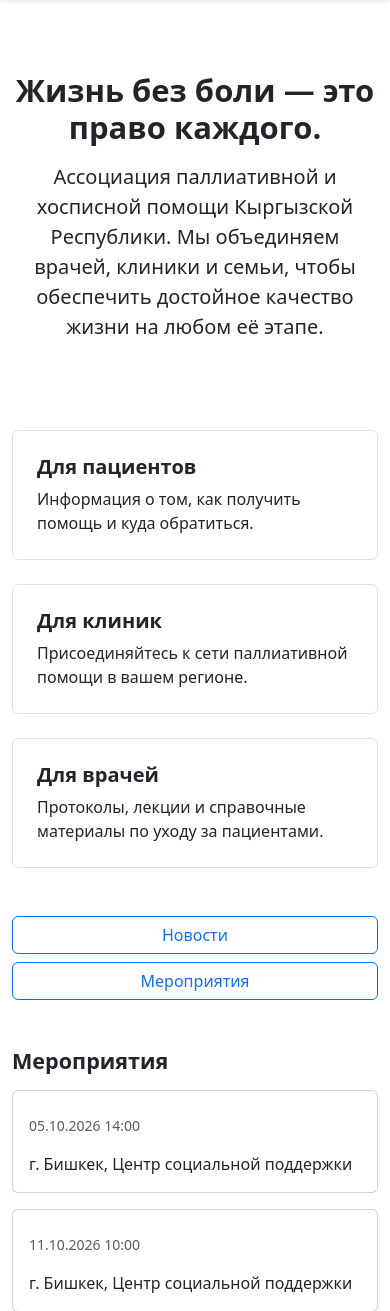
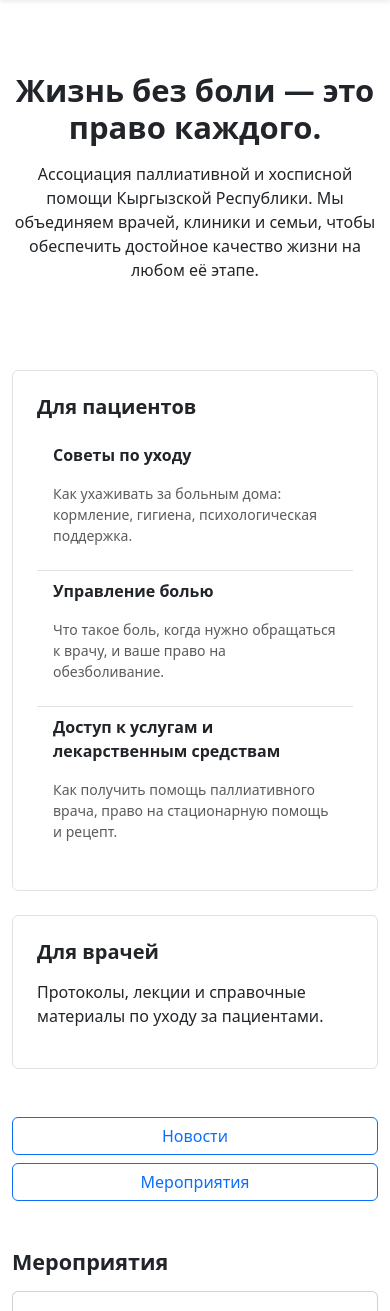
Before and after one commit to ramazantoichuev/palliativ, a Django app: page / in a window 390 px wide. Shown: the part 77-1388 px from the top of the page. Run offline with Django 5.2, Linux system fonts and the light colour scheme; data comes from the database, SQL or seed files in the repository; data that the repository does not hold is empty; parts of the project's set-up code (start-up, migrations or seed data) failed here and were passed over; some libraries are stand-ins or nearby versions.

Commit message:
Ticket 83: убрать «Для клиник», сделать карточки кликабельными, EditableTextBlock для главной и «О нас»

```diff
--- a/resources/models/resources.py
+++ b/resources/models/resources.py
@@ -29,6 +29,7 @@ class Resource(models.Model):
         ("npa", _("НПА (Нормативно-правовые акты)")),
         ("care_feeding", _("Уход и кормление")),
         ("psychologist_tips", _("Советы психолога")),
+        ("pain_management", _("Управление болью")),
         ("meds_rights", _("Лекарства и права пациента")),
         ("social_support", _("Соцподдержка")),
     ]
--- a/templates/main/home.html
+++ b/templates/main/home.html
@@ -1,38 +1,66 @@
 {% extends 'base.html' %}
-{% load i18n %}
+{% load i18n static %}
+{% load text_blocks %}
 
 {% block title %}{% translate "Главная — Паллиатив.kg" %}{% endblock %}
 
 {% block content %}
     <section class="text-center py-5">
-        <h1 class="display-5 fw-bold">{% translate "Жизнь без боли — это право каждого." %}</h1>
+        <h1 class="display-5 fw-bold">
+            {% get_text_block "home_hero_title" fallback=_("Жизнь без боли — это право каждого.") %}
+        </h1>
         <p class="lead col-lg-8 mx-auto mt-3">
-            {% blocktranslate %}
-            Ассоциация паллиативной и хосписной помощи Кыргызской Республики.
-            Мы объединяем врачей, клиники и семьи, чтобы обеспечить достойное
-            качество жизни на любом её этапе.
-             {% endblocktranslate %}
+            {% get_text_block "home_hero_subtitle" fallback=_("Ассоциация паллиативной и хосписной помощи Кыргызской Республики. Мы объединяем врачей, клиники и семьи, чтобы обеспечить достойное качество жизни на любом её этапе.") %}
         </p>
     </section>
 
     <section class="row g-4 py-4">
-        <div class="col-md-4">
+        <div class="col-md-6">
             <div class="p-4 border rounded h-100">
-                <h5 class="fw-bold">{% translate "Для пациентов" %}</h5>
-                <p class="mb-0">{% translate "Информация о том, как получить помощь и куда обратиться." %}</p>
+                <h5 class="fw-bold">
+                    {% get_text_block "home_card_patients_title" fallback=_("Для пациентов") %}
+                </h5>
+                <div class="list-group list-group-flush">
+                    <a href="{% url 'resources:resource_list' %}?audience=caregiver"
+                       class="list-group-item list-group-item-action">
+                        <div class="fw-semibold">
+                            {% get_text_block "home_card_care_tips_title" fallback=_("Советы по уходу") %}
+                        </div>
+                        <small class="text-muted">
+                            {% get_text_block "home_card_care_tips_desc" fallback=_("Как ухаживать за больным дома: кормление, гигиена, психологическая поддержка.") %}
+                        </small>
+                    </a>
+                    <a href="{% url 'resources:resource_list' %}?audience=caregiver&subcategory=pain_management"
+                       class="list-group-item list-group-item-action">
+                        <div class="fw-semibold">
+                            {% get_text_block "home_card_pain_management_title" fallback=_("Управление болью") %}
+                        </div>
+                        <small class="text-muted">
+                            {% get_text_block "home_card_pain_management_desc" fallback=_("Что такое боль, когда нужно обращаться к врачу, и ваше право на обезболивание.") %}
+                        </small>
+                    </a>
+                    <a href="{% url 'resources:resource_list' %}?audience=caregiver&subcategory=meds_rights"
+                       class="list-group-item list-group-item-action">
+                        <div class="fw-semibold">
+                            {% get_text_block "home_card_meds_access_title" fallback=_("Доступ к услугам и лекарственным средствам") %}
+                        </div>
+                        <small class="text-muted">
+                            {% get_text_block "home_card_meds_access_desc" fallback=_("Как получить помощь паллиативного врача, право на стационарную помощь и рецепт.") %}
+                        </small>
+                    </a>
+                </div>
             </div>
         </div>
-        <div class="col-md-4">
-            <div class="p-4 border rounded h-100">
-                <h5 class="fw-bold">{% translate 'Для клиник' %}</h5>
-                <p class="mb-0">{% translate 'Присоединяйтесь к сети паллиативной помощи в вашем регионе.' %}</p>
-            </div>
-        </div>
-        <div class="col-md-4">
-            <div class="p-4 border rounded h-100">
-                <h5 class="fw-bold">{% translate 'Для врачей' %}</h5>
-                <p class="mb-0">{% translate 'Протоколы, лекции и справочные материалы по уходу за пациентами.' %}</p>
-            </div>
+        <div class="col-md-6">
+            <a href="{% url 'resources:resource_list' %}?audience=specialist"
+               class="p-4 border rounded h-100 d-block text-decoration-none text-dark">
+                <h5 class="fw-bold">
+                    {% get_text_block "home_card_doctors_title" fallback=_("Для врачей") %}
+                </h5>
+                <p class="mb-0">
+                    {% get_text_block "home_card_doctors_desc" fallback=_("Протоколы, лекции и справочные материалы по уходу за пациентами.") %}
+                </p>
+            </a>
         </div>
     </section>
 
```
Also changed, not shown: main/tests/test_migrations/test_seed_home_and_about_text_blocks.py (added, +24 -0 lines), main/tests/test_views/test_about_view.py (added, +38 -0 lines), main/tests/test_views/test_home_view.py (+37 -0 lines), resources/tests/test_models/test_resource.py (+9 -0 lines), resources/tests/test_views/test_resource_list.py (+24 -0 lines), templates/main/about.html (+12 -4 lines), main/migrations/0009_seed_home_and_about_text_blocks.py (added), main/tests/test_migrations/__init__.py (added), resources/migrations/0009_merge.py, resources/migrations/0010_alter_resource_subcategory.py (added).
